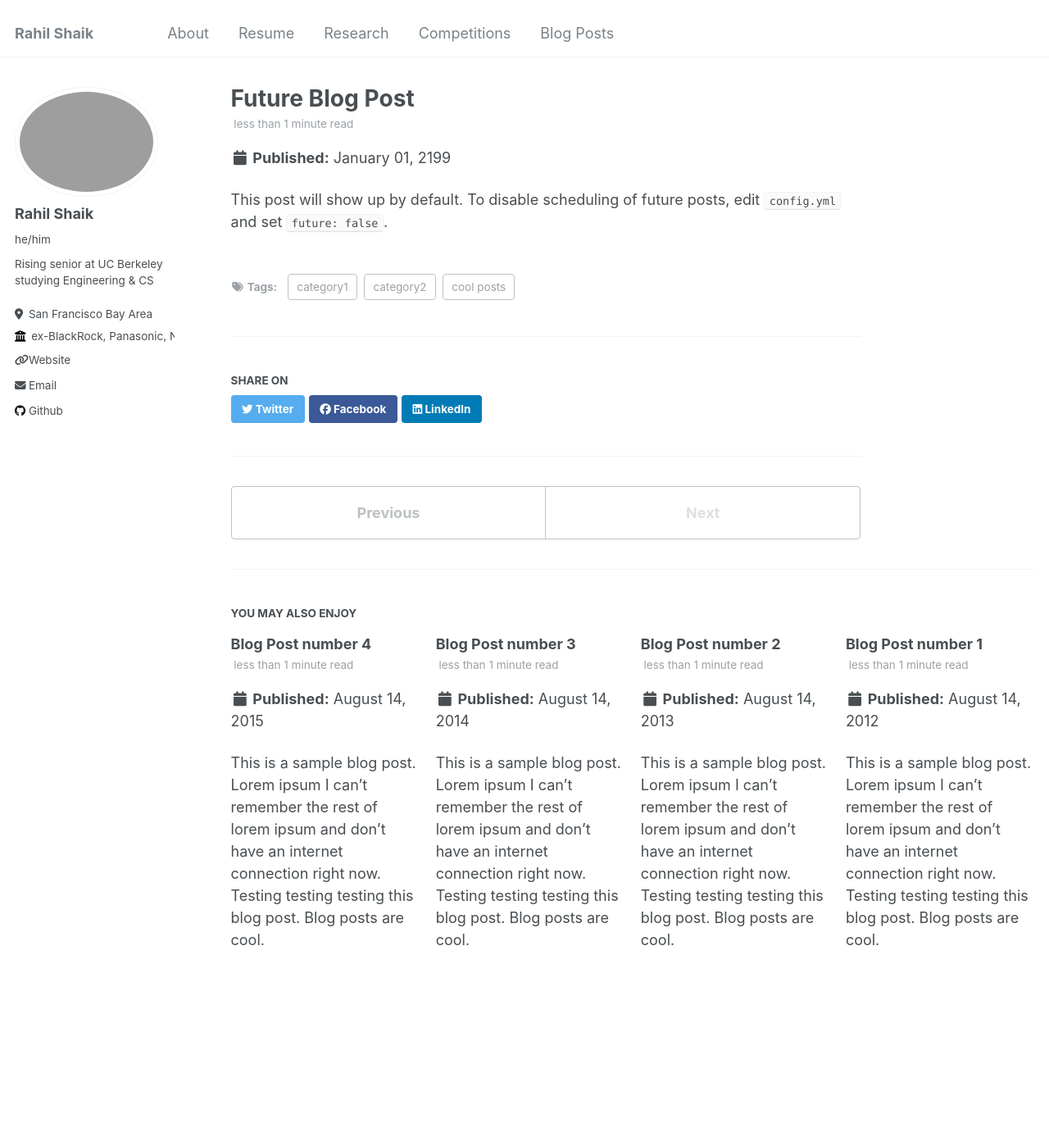
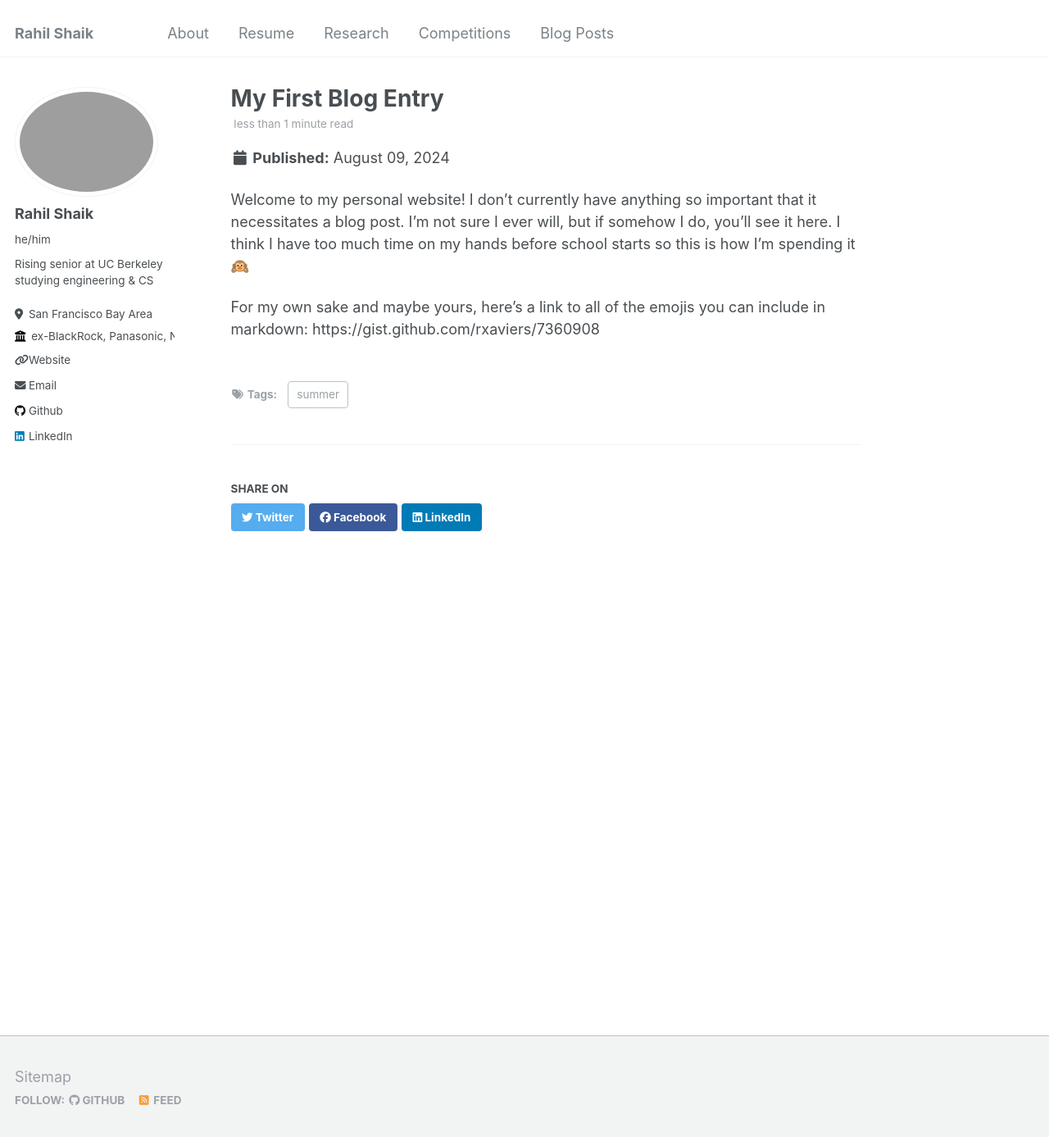
Before and after one commit to rahilisashaik/rahilisashaik.github.io, a Jekyll site: the page built from _posts/2199-01-01-future-post.md, in a window 1280 px wide and 1400 px high. Shown: the top 1387 px of the window at 82% size. Built offline with Jekyll 4.4.1, drawn with Linux system fonts in a browser that asks for light colours; some of the changed text lies outside the part shown.

Commit message:
update resume content, new image html

```diff
--- a/_config.yml
+++ b/_config.yml
@@ -24,7 +24,7 @@
   avatar           : "shaik_rahil_security.png"
   name             : "Rahil Shaik"
   pronouns         : "he/him"
-  bio              : "Rising senior at UC Berkeley studying Engineering & CS"
+  bio              : "Rising senior at UC Berkeley studying engineering & CS"
   location         : "San Francisco Bay Area"
   employer         : "ex-BlackRock, Panasonic, NASA"
   uri              : "https://rahilisashaik.github.io/"
@@ -35,7 +35,7 @@
   bitbucket        : # Username - Update with your username on the site
   codepen          : # Username
   dribbble         : # Username
-  github           : "academicpages"
+  github           : "rahilisashaik"
   kaggle           : # Username
   stackoverflow    : # User number or user number and name (i.e., use "1" or "1/jeff-atwood")
 
@@ -48,7 +48,7 @@
   keybase          : # Username
   instagram        : # Username
   lastfm           : # Username
-  linkedin         : # Username
+  linkedin         : rahilshaik
   mastodon         : # URL
   medium           : # URL
   pinterest        : # Username
@@ -112,7 +112,7 @@
 
 # Social Sharing
 twitter:
-  username               : &twitter
+  username               : rahilisashaik
 facebook:
   username               :
   app_id                 :
--- a/_data/navigation.yml
+++ b/_data/navigation.yml
@@ -5,9 +5,6 @@
 
   # - title: "Talks"
   #   url: /talks/
-
-  # - title: "Portfolio"
-  #   url: /portfolio/
 
   - title: "About"
     url: /
--- a/_includes/footer.html
+++ b/_includes/footer.html
@@ -19,4 +19,4 @@
 </div>
 {% endif %}
 
-<div class="page__footer-copyright">&copy; {{ site.time | date: '%Y' }} {{ site.name | default: site.title }}. {{ site.data.ui-text[site.locale].powered_by | default: "Powered by" }} <a href="http://jekyllrb.com" rel="nofollow">Jekyll</a> &amp; <a href="https://github.com/academicpages/academicpages.github.io">AcademicPages</a>, a fork of <a href="https://mademistakes.com/work/minimal-mistakes-jekyll-theme/" rel="nofollow">Minimal Mistakes</a>.</div>
+<!-- <div class="page__footer-copyright">&copy; {{ site.time | date: '%Y' }} {{ site.name | default: site.title }}. {{ site.data.ui-text[site.locale].powered_by | default: "Powered by" }} <a href="http://jekyllrb.com" rel="nofollow">Jekyll</a> &amp; <a href="https://github.com/academicpages/academicpages.github.io">AcademicPages</a>, a fork of <a href="https://mademistakes.com/work/minimal-mistakes-jekyll-theme/" rel="nofollow">Minimal Mistakes</a>.</div> -->
--- a/_pages/cv.md
+++ b/_pages/cv.md
@@ -11,49 +11,38 @@
 
 ## Education
 ### University of California, Berkeley, 2025
-* BS Electrical Engineering & Computer Science
-* BS Chemical Engineering
+* _BS Electrical Engineering & Computer Science_
+* _BS Chemical Engineering_
 
 ## Work experience
-### BlackRock, Summer 2024
-  * Software Engineer Intern
 
-### Panasonic, Summer 2023
-  * Software Engineer Intern
+<figure style="display: inline-block; margin-right: 10px; text-align: center; width: 350px;">
+  <img src="../images/blackrock.png" alt="Company Logo" width="350" style="border: 1px solid #ddd; padding: 5px;"/>
+  <figcaption style="font-size: 14px; color: #666;">BlackRock - Summer 2024, SWE Intern</figcaption>
+</figure>
+<figure style="display: inline-block; text-align: center; width: 350px;">
+  <img src="../images/panasonic.png" alt="Company Logo" width="350" style="border: 1px solid #ddd; padding: 5px;"/>
+  <figcaption style="font-size: 14px; color: #666;">Panasonic - Summer 2023, SWE Intern</figcaption>
+</figure>
+<figure style="display: inline-block; margin-right: 10px; text-align: center; width: 350px;">
+  <img src="../images/ti.png" alt="Company Logo" width="350" style="border: 1px solid #ddd; padding: 5px;"/>
+  <figcaption style="font-size: 14px; color: #666;">Texas Instruments - 2023-24, Contract MLE Intern</figcaption>
+</figure>
+<figure style="display: inline-block; text-align: center; width: 350px;">
+  <img src="../images/nasa.png" alt="Company Logo" width="350" style="border: 1px solid #ddd; padding: 5px;"/>
+  <figcaption style="font-size: 14px; color: #666;">NASA - Summer 2022, Software Automation Intern</figcaption>
+</figure>
 
-### Texas Instruments, 2023-2024
-  * Contract Machine Learning Engineer
 
-### NASA, Summer 2022
-  * Software Automation Engineering Intern
+## Skills
+* **Languages**: Java, Python, C/C++, Typescript
+* **Frameworks**: JUnit, Spring, ReactJS, Django, ROS2, REST API, Mockito
+* **Developer Tools**: Git, Azure DevOps, NoSQL, AWS, Google Cloud, SQL
+* **Libraries**: pandas, NumPy
 
-Skills
-======
-* Skill 1
-* Skill 2
-  * Sub-skill 2.1
-  * Sub-skill 2.2
-  * Sub-skill 2.3
-* Skill 3
+## Leadership
+* **Voyager Consulting** - Internal Vice President
+* **Cal Lacrosse** - Goalie
 
-Publications
-======
-  <ul>{% for post in site.publications reversed %}
-    {% include archive-single-cv.html %}
-  {% endfor %}</ul>
 
-Talks
-======
-  <ul>{% for post in site.talks reversed %}
-    {% include archive-single-talk-cv.html  %}
-  {% endfor %}</ul>
-
-Teaching
-======
-  <ul>{% for post in site.teaching reversed %}
-    {% include archive-single-cv.html %}
-  {% endfor %}</ul>
-
-Service and leadership
-======
-* Currently signed in to 43 different slack teams
+[Resume](../images/Resume.png "My actual resume if you would like to see more of my past experiences and qualifications")
--- a/_posts/2012-08-14-blog-post-1.md
+++ /dev/null
@@ -1,20 +0,0 @@
----
-title: 'Blog Post number 1'
-date: 2012-08-14
-permalink: /posts/2012/08/blog-post-1/
-tags:
-  - cool posts
-  - category1
-  - category2
----
-
-This is a sample blog post. Lorem ipsum I can't remember the rest of lorem ipsum and don't have an internet connection right now. Testing testing testing this blog post. Blog posts are cool.
-
-Headings are cool
-======
-
-You can have many headings
-======
-
-Aren't headings cool?
-------
--- a/_posts/2013-08-14-blog-post-2.md
+++ /dev/null
@@ -1,20 +0,0 @@
----
-title: 'Blog Post number 2'
-date: 2013-08-14
-permalink: /posts/2013/08/blog-post-2/
-tags:
-  - cool posts
-  - category1
-  - category2
----
-
-This is a sample blog post. Lorem ipsum I can't remember the rest of lorem ipsum and don't have an internet connection right now. Testing testing testing this blog post. Blog posts are cool.
-
-Headings are cool
-======
-
-You can have many headings
-======
-
-Aren't headings cool?
-------
--- a/_posts/2014-08-14-blog-post-3.md
+++ /dev/null
@@ -1,20 +0,0 @@
----
-title: 'Blog Post number 3'
-date: 2014-08-14
-permalink: /posts/2014/08/blog-post-3/
-tags:
-  - cool posts
-  - category1
-  - category2
----
-
-This is a sample blog post. Lorem ipsum I can't remember the rest of lorem ipsum and don't have an internet connection right now. Testing testing testing this blog post. Blog posts are cool.
-
-Headings are cool
-======
-
-You can have many headings
-======
-
-Aren't headings cool?
-------
--- a/_posts/2199-01-01-future-post.md
+++ b/_posts/2199-01-01-future-post.md
@@ -1,11 +1,12 @@
 ---
-title: 'Future Blog Post'
-date: 2199-01-01
-permalink: /posts/2012/08/blog-post-4/
+title: 'My First Blog Entry'
+date: 2024-08-09
+permalink: /posts/2024/08/blog-post-1/
 tags:
-  - cool posts
-  - category1
-  - category2
+  - summer
 ---
 
-This post will show up by default. To disable scheduling of future posts, edit `config.yml` and set `future: false`.
+Welcome to my personal website! I don't currently have anything so important that it necessitates a blog post. I'm not sure I ever will, but if somehow I do, you'll see it here. I think I have too much time on my hands before school starts so this is how I'm spending it 🙉
+
+For my own sake and maybe yours, here's a link to all of the emojis you can include in markdown:
+https://gist.github.com/rxaviers/7360908
```
Also changed, not shown: _pages/about.md (+22 -40 lines), _posts/2015-08-14-blog-post-4.md (deleted, +0 -20 lines), images/Resume.png (added), images/blackrock.png (added), images/nasa.png (added), images/panasonic.png (added), images/ti.png (added).
